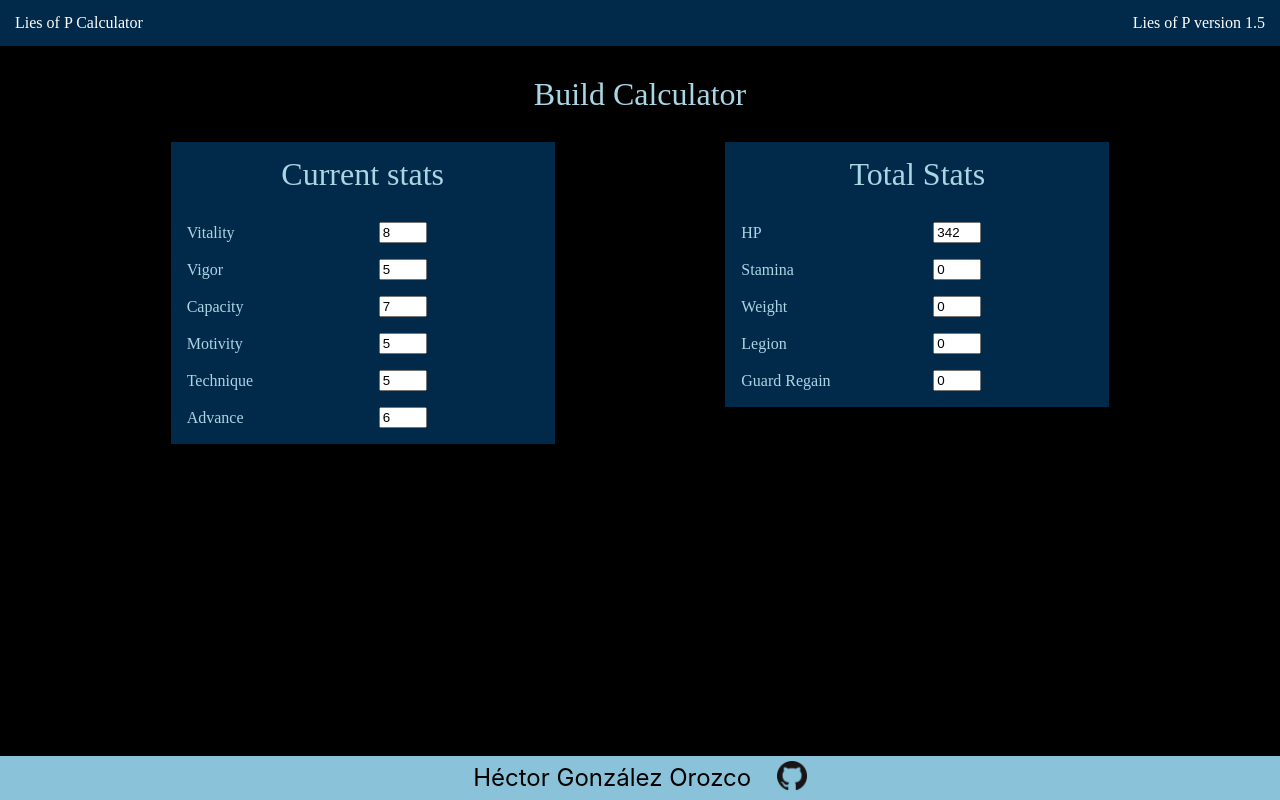
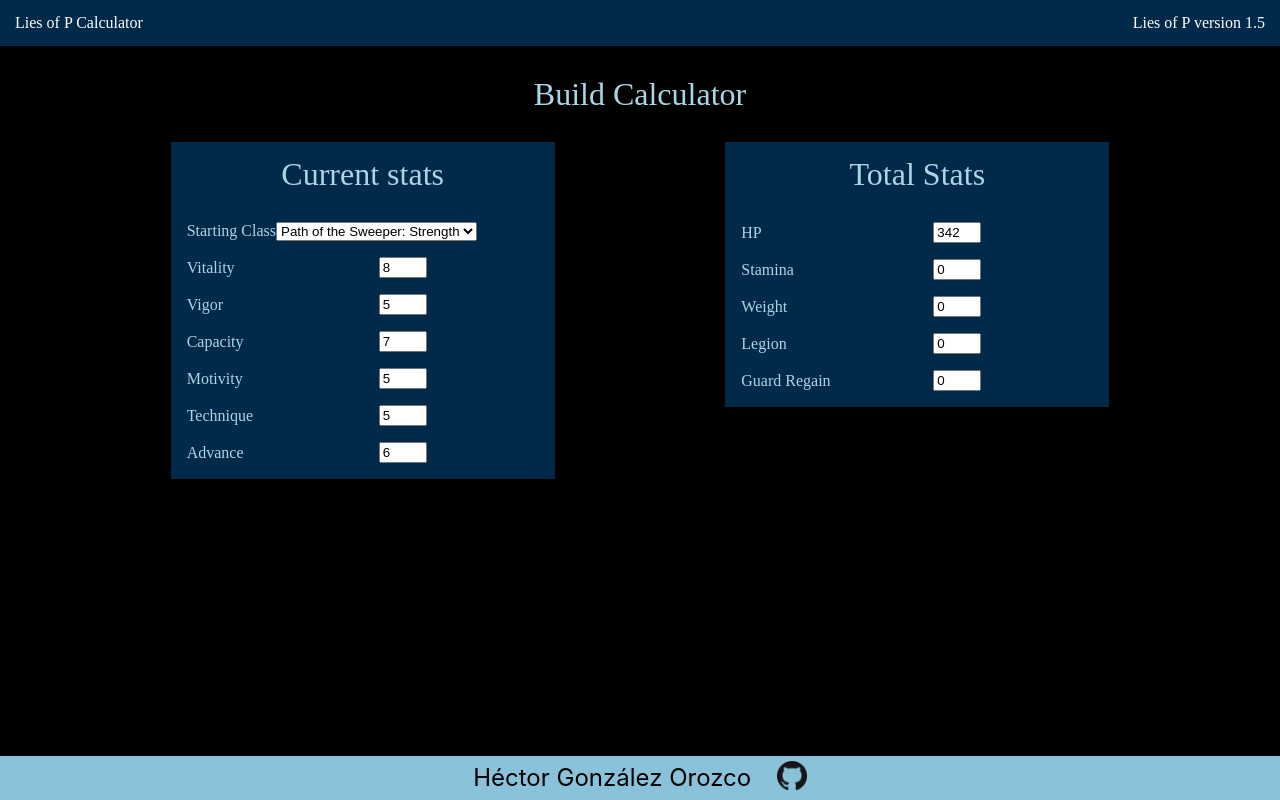
Before and after one commit to hectorgonzalezo/lies-of-p-calculator, a React (Vite) app: page / in a window 1280 px wide. Built offline with nearby package versions, Linux system fonts and the light colour scheme.

Commit message:
Add starting class functionality

```diff
--- a/src/components/BuildCalculator.tsx
+++ b/src/components/BuildCalculator.tsx
@@ -1,6 +1,7 @@
-import { useEffect, useState } from 'react';
+import { ChangeEvent, useEffect, useState } from 'react';
 import NumberInput from './NumberInput';
 import NumberOutput from './NumberOutput';
+import SelectField from './SelectField';
 
 import { calculateHP } from '../calculations/statCalculations';
 
@@ -21,10 +22,46 @@
   const [motivity, setMotivity] = useState(minMotivity);
   const [technique, setTechnique] = useState(minTechnique);
   const [advance, setAdvance] = useState(minAdvance);
+  const [startingClass, setStartingClass] = useState<number | null>(null);
 
+  const selectClass = (e: ChangeEvent<HTMLSelectElement>) => {
+    setStartingClass(Number(e.target.value));
+  }
+
+  // update resulting stats when current stat changes
   useEffect(() => {
     setHp(calculateHP(vitality))
-  }, [vitality])
+  }, [vitality]);
+
+  // Change stat values when starting class changes
+  useEffect(() => {
+    switch(startingClass) {
+      case 0:
+        setVitality(11);
+        setVigor(5);
+        setCapacity(11);
+        setMotivity(11);
+        setTechnique(5);
+        setAdvance(6);
+        break;
+      case 1:
+        setVitality(8);
+        setVigor(12);
+        setCapacity(7);
+        setMotivity(5);
+        setTechnique(11);
+        setAdvance(6);
+        break;
+      case 2:
+        setVitality(9);
+        setVigor(7);
+        setCapacity(8);
+        setMotivity(9);
+        setTechnique(9);
+        setAdvance(9);
+        break;
+    }
+  }, [startingClass]);
 
   return (
     <main>
@@ -33,6 +70,15 @@
         <div id="current-stats" className="calc-module">
           <h2>Current stats</h2>
           <div className="calc-items">
+            <SelectField
+              title="Starting Class"
+              options={[
+                "Path of the Sweeper: Strength",
+                "Path of the Bastard: Dexterity",
+                "Path of the Cricket: Balance",
+              ]}
+              onSelect={selectClass}
+            />
             <NumberInput
               name="Vitality"
               value={vitality}
--- /dev/null
+++ b/src/components/SelectField.tsx
@@ -0,0 +1,21 @@
+import { ChangeEvent } from "react";
+
+interface SelectFieldProps {
+  title: string;
+  options: string[];
+  onSelect: (e: ChangeEvent<HTMLSelectElement>) => void;
+}
+function SelectField({ title, options, onSelect }: SelectFieldProps){
+  return (
+    <div>
+      <label htmlFor={`${title}-select`}>{title}</label>
+      <select name={title} id={`${title}-select`} onChange={onSelect}>
+        {options.map((option, i) => (
+          <option value={i}>{option}</option>
+        ))}
+      </select>
+    </div>
+  );
+}
+
+export default SelectField
--- a/src/styles/calculatorStyle.scss
+++ b/src/styles/calculatorStyle.scss
@@ -41,9 +41,5 @@
     flex-direction: column;
     align-items: flex-start;
     gap: 1rem;
-
-    img {
-      width: 2rem;
-    }
   }
 }
```
